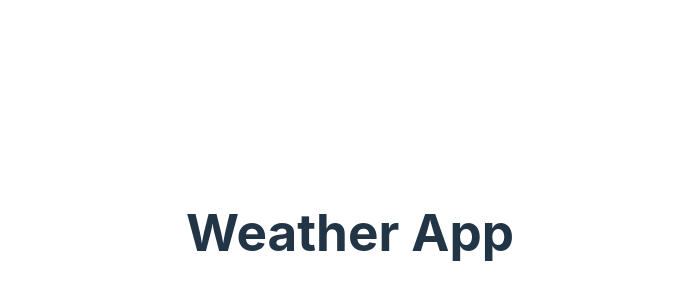
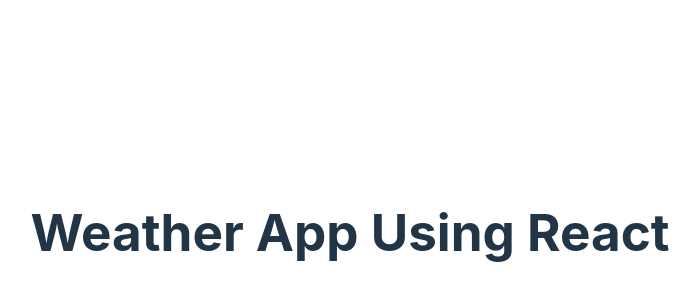
Before and after one commit to MKAIF5/ReactJs-Weather-App, a React (Vite) app: page / in a window 1280 px wide. Shown: the part 168-468 px from the top of the page, without its empty margins (290-990 px from the left). Built offline with nearby package versions, Linux system fonts and the light colour scheme.

Commit message:
files folders and structure setup

```diff
--- a/src/App.jsx
+++ b/src/App.jsx
@@ -4,11 +4,10 @@
 import './App.css'
 
 function App() {
-  // const [count, setCount] = useState(0)
 
   return (
     <>
-     <h1>Weather App</h1>
+     <h1>Weather App Using React</h1>
     </>
   )
 }
```
